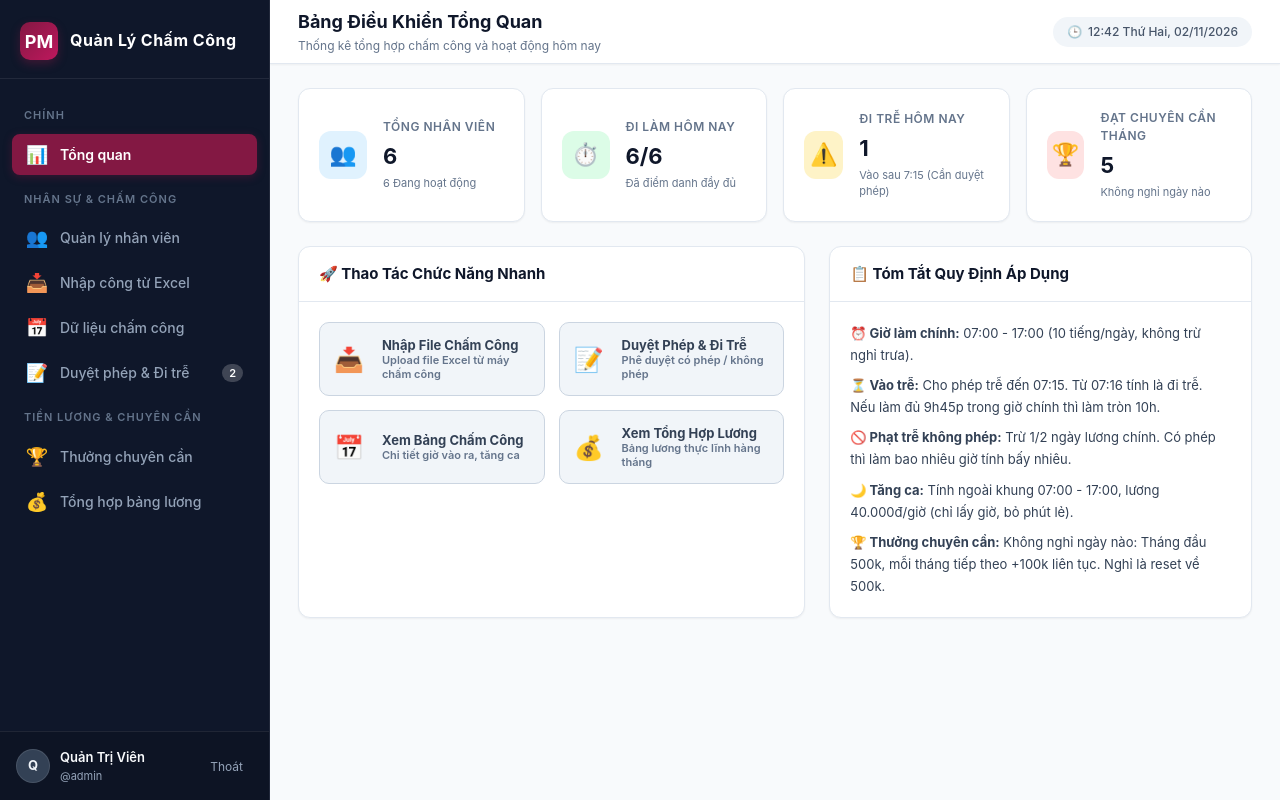
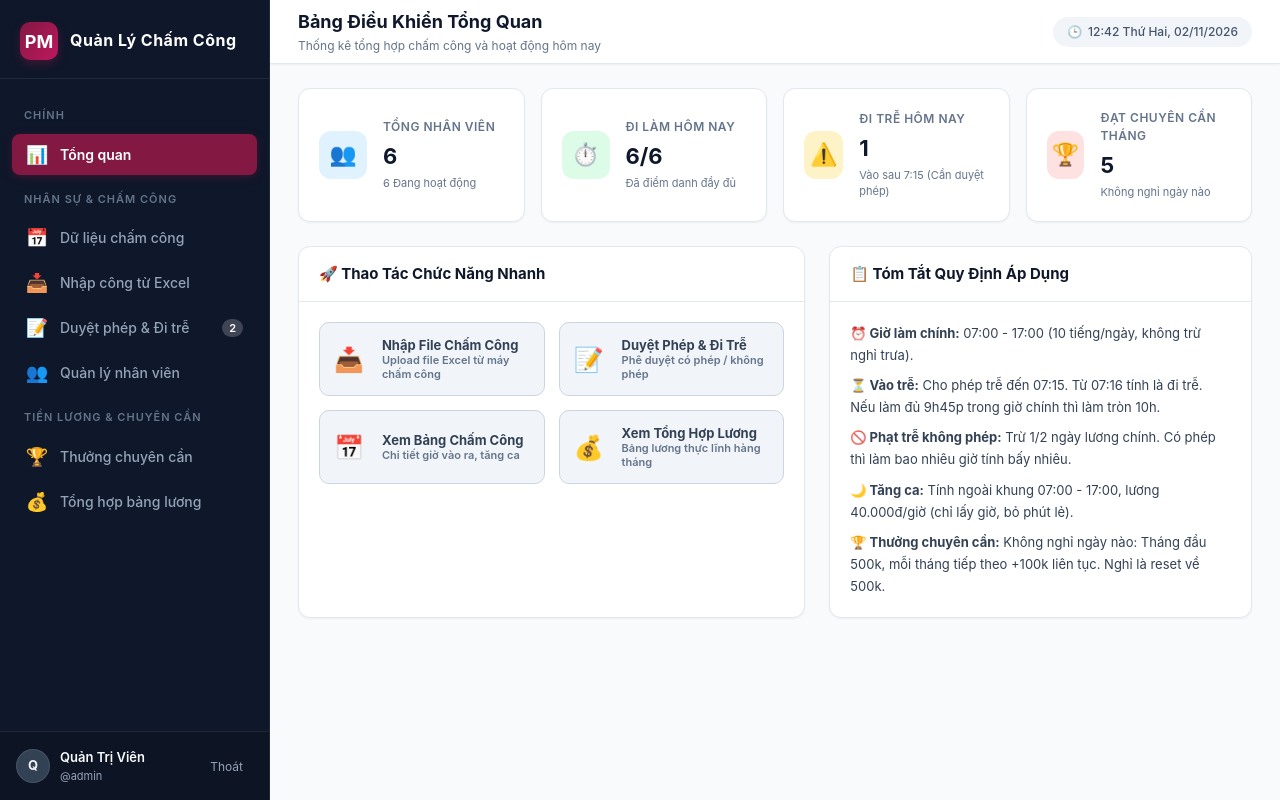
Before and after one commit to Trung-Dao/Anh-Thong-Wedding, a React (Vite) app: page / in a window 1280 px wide. Built offline with nearby package versions, Linux system fonts and the light colour scheme.

Commit message:
chỉnh menu

```diff
--- a/src/components/Sidebar.tsx
+++ b/src/components/Sidebar.tsx
@@ -33,10 +33,10 @@ export const Sidebar: React.FC<SidebarProps> = ({
       section: 'main',
     },
     {
-      id: 'employees' as TabId,
-      label: 'Quản lý nhân viên',
-      icon: '👥',
-      section: 'management',
+      id: 'attendance' as TabId,
+      label: 'Dữ liệu chấm công',
+      icon: '📅',
+      section: 'attendance',
     },
     {
       id: 'import' as TabId,
@@ -45,17 +45,17 @@ export const Sidebar: React.FC<SidebarProps> = ({
       section: 'attendance',
     },
     {
-      id: 'attendance' as TabId,
-      label: 'Dữ liệu chấm công',
-      icon: '📅',
-      section: 'attendance',
-    },
-    {
       id: 'leaves' as TabId,
       label: 'Duyệt phép & Đi trễ',
       icon: '📝',
       section: 'attendance',
       badge: pendingLeavesCount > 0 ? pendingLeavesCount : undefined,
+    },
+    {
+      id: 'employees' as TabId,
+      label: 'Quản lý nhân viên',
+      icon: '👥',
+      section: 'management',
     },
     {
       id: 'bonuses' as TabId,
```
